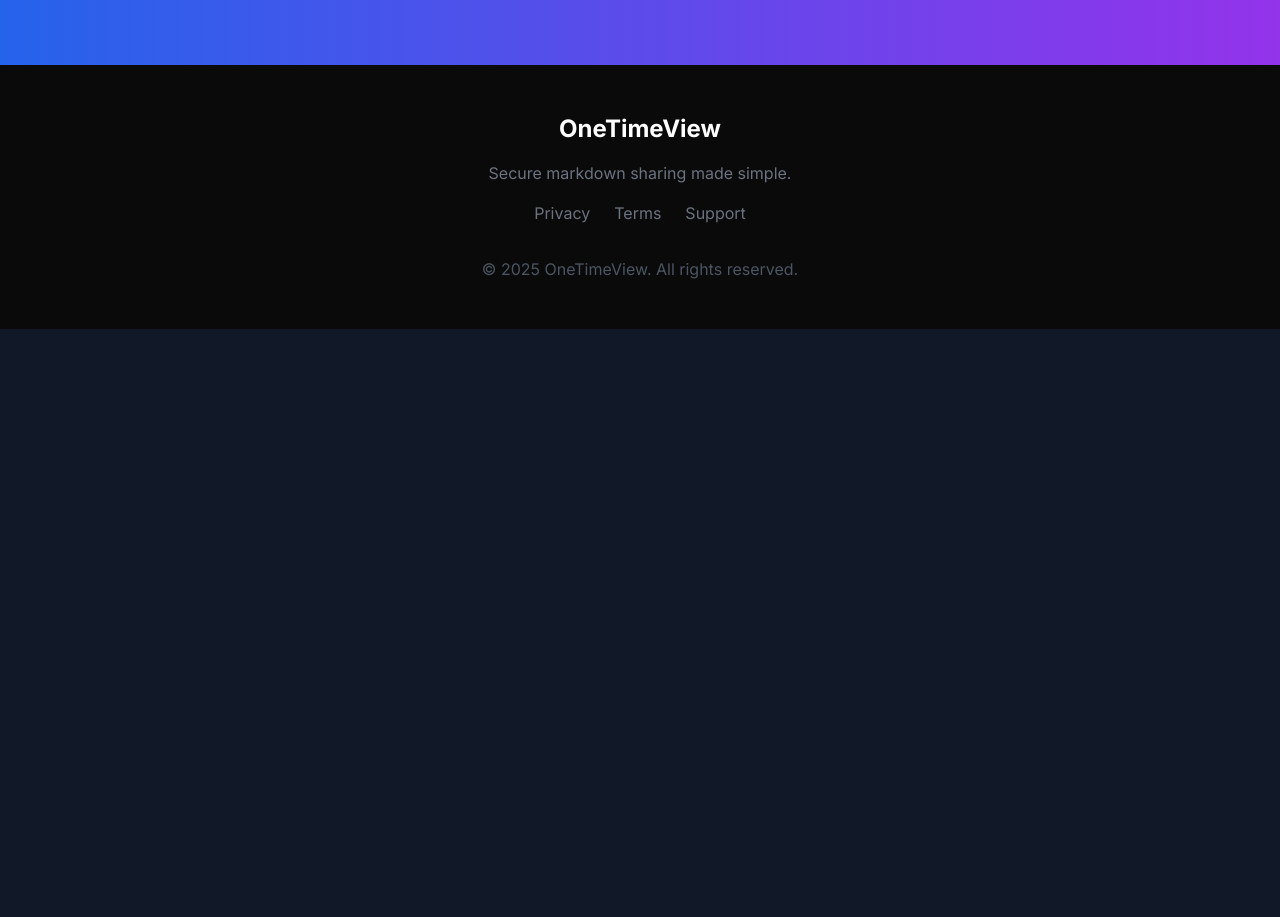
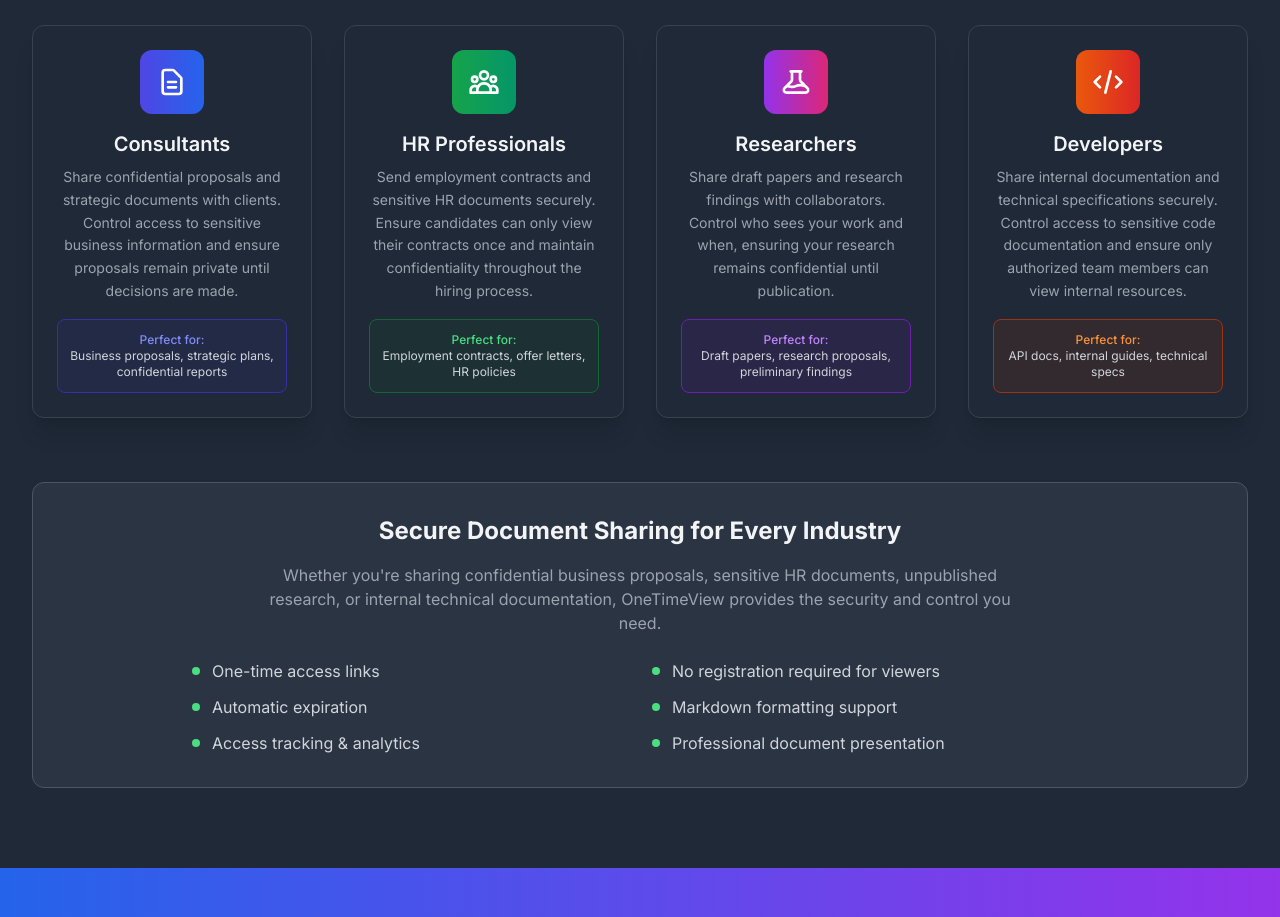
Before and after one commit to thisloadme/onetimeview, a Nuxt app: page / in a window 1280 px wide. Shown: the part 1880-2797 px from the top of the page. Before the commit the page ends 2209 px from the top, so only its background shows below. Built offline with nearby package versions, Linux system fonts and the light colour scheme.

Commit message:
Enhance authentication flow and user experience: redirect to original URL after login, update middleware for guest access, and improve landing page content to target specific user groups including consultants, HR professionals, researchers, and developers.

```diff
--- a/middleware/auth.ts
+++ b/middleware/auth.ts
@@ -4,6 +4,7 @@ export default defineNuxtRouteMiddleware(async (to, from) => {
   try {
     await $fetch('/api/auth/me')
   } catch (error) {
-    return navigateTo('/login')
+    // Redirect to login with return URL
+    return navigateTo(`/login?redirect=${encodeURIComponent(to.fullPath)}`)
   }
 })
--- a/pages/index.vue
+++ b/pages/index.vue
@@ -32,7 +32,7 @@
           </span>
         </h1>
         <p class="text-xl text-gray-400 mb-8 max-w-3xl mx-auto">
-          Create beautiful markdown documents and share them with links that automatically expire after a set number of views. Perfect for secure, temporary document sharing.
+          Create beautiful markdown documents and share them with links that automatically expire after a set number of views. Perfect for consultants, HR professionals, researchers, and developers who need secure, controlled document sharing.
         </p>
         <div class="flex flex-col sm:flex-row gap-4 justify-center">
           <NuxtLink to="/register" class="btn-primary text-lg px-8 py-3">
@@ -99,7 +99,7 @@
             How It Works
           </h2>
           <p class="text-xl text-gray-400">
-            Simple, secure, and straightforward document sharing in three easy steps.
+            Simple, secure, and straightforward document sharing in three easy steps. Perfect for consultants, HR professionals, researchers, and developers.
           </p>
         </div>
 
@@ -131,6 +131,132 @@
       </div>
     </section>
 
+    <!-- Target Users Section -->
+    <section class="py-20 bg-gray-800">
+      <div class="max-w-7xl mx-auto px-4 sm:px-6 lg:px-8">
+        <div class="text-center mb-16">
+          <h2 class="text-4xl font-bold text-gray-100 mb-4">
+            Who Uses OneTimeView?
+          </h2>
+          <p class="text-xl text-gray-400 max-w-2xl mx-auto">
+            Trusted by professionals across industries who need secure, controlled document sharing for sensitive information.
+          </p>
+        </div>
+
+        <div class="grid md:grid-cols-2 lg:grid-cols-4 gap-8">
+          <!-- Consultants -->
+          <div class="card text-center group hover:transform hover:scale-105 transition-all duration-300">
+            <div class="w-16 h-16 bg-gradient-to-r from-indigo-600 to-blue-600 rounded-xl flex items-center justify-center mx-auto mb-4 group-hover:shadow-lg">
+              <svg class="w-8 h-8 text-white" fill="none" stroke="currentColor" viewBox="0 0 24 24">
+                <path stroke-linecap="round" stroke-linejoin="round" stroke-width="2" d="M9 12h6m-6 4h6m2 5H7a2 2 0 01-2-2V5a2 2 0 012-2h5.586a1 1 0 01.707.293l5.414 5.414a1 1 0 01.293.707V19a2 2 0 01-2 2z"></path>
+              </svg>
+            </div>
+            <h3 class="text-xl font-semibold text-gray-100 mb-2">Consultants</h3>
+            <p class="text-gray-400 text-sm leading-relaxed">
+              Share confidential proposals and strategic documents with clients. Control access to sensitive business information and ensure proposals remain private until decisions are made.
+            </p>
+            <div class="mt-4 p-3 bg-indigo-900/20 rounded-lg border border-indigo-800">
+              <p class="text-indigo-400 text-xs font-medium">Perfect for:</p>
+              <p class="text-gray-300 text-xs">Business proposals, strategic plans, confidential reports</p>
+            </div>
+          </div>
+
+          <!-- HR Professionals -->
+          <div class="card text-center group hover:transform hover:scale-105 transition-all duration-300">
+            <div class="w-16 h-16 bg-gradient-to-r from-green-600 to-emerald-600 rounded-xl flex items-center justify-center mx-auto mb-4 group-hover:shadow-lg">
+              <svg class="w-8 h-8 text-white" fill="none" stroke="currentColor" viewBox="0 0 24 24">
+                <path stroke-linecap="round" stroke-linejoin="round" stroke-width="2" d="M17 20h5v-2a3 3 0 00-5.356-1.857M17 20H7m10 0v-2c0-.656-.126-1.283-.356-1.857M7 20H2v-2a3 3 0 015.356-1.857M7 20v-2c0-.656.126-1.283.356-1.857m0 0a5.002 5.002 0 019.288 0M15 7a3 3 0 11-6 0 3 3 0 016 0zm6 3a2 2 0 11-4 0 2 2 0 014 0zM7 10a2 2 0 11-4 0 2 2 0 014 0z"></path>
+              </svg>
+            </div>
+            <h3 class="text-xl font-semibold text-gray-100 mb-2">HR Professionals</h3>
+            <p class="text-gray-400 text-sm leading-relaxed">
+              Send employment contracts and sensitive HR documents securely. Ensure candidates can only view their contracts once and maintain confidentiality throughout the hiring process.
+            </p>
+            <div class="mt-4 p-3 bg-green-900/20 rounded-lg border border-green-800">
+              <p class="text-green-400 text-xs font-medium">Perfect for:</p>
+              <p class="text-gray-300 text-xs">Employment contracts, offer letters, HR policies</p>
+            </div>
+          </div>
+
+          <!-- Researchers -->
+          <div class="card text-center group hover:transform hover:scale-105 transition-all duration-300">
+            <div class="w-16 h-16 bg-gradient-to-r from-purple-600 to-pink-600 rounded-xl flex items-center justify-center mx-auto mb-4 group-hover:shadow-lg">
+              <svg class="w-8 h-8 text-white" fill="none" stroke="currentColor" viewBox="0 0 24 24">
+                <path stroke-linecap="round" stroke-linejoin="round" stroke-width="2" d="M19.428 15.428a2 2 0 00-1.022-.547l-2.387-.477a6 6 0 00-3.86.517l-.318.158a6 6 0 01-3.86.517L6.05 15.21a2 2 0 00-1.806.547M8 4h8l-1 1v5.172a2 2 0 00.586 1.414l5 5c1.26 1.26.367 3.414-1.415 3.414H4.828c-1.782 0-2.674-2.154-1.414-3.414l5-5A2 2 0 009 10.172V5L8 4z"></path>
+              </svg>
+            </div>
+            <h3 class="text-xl font-semibold text-gray-100 mb-2">Researchers</h3>
+            <p class="text-gray-400 text-sm leading-relaxed">
+              Share draft papers and research findings with collaborators. Control who sees your work and when, ensuring your research remains confidential until publication.
+            </p>
+            <div class="mt-4 p-3 bg-purple-900/20 rounded-lg border border-purple-800">
+              <p class="text-purple-400 text-xs font-medium">Perfect for:</p>
+              <p class="text-gray-300 text-xs">Draft papers, research proposals, preliminary findings</p>
+            </div>
+          </div>
+
+          <!-- Developers -->
+          <div class="card text-center group hover:transform hover:scale-105 transition-all duration-300">
+            <div class="w-16 h-16 bg-gradient-to-r from-orange-600 to-red-600 rounded-xl flex items-center justify-center mx-auto mb-4 group-hover:shadow-lg">
+              <svg class="w-8 h-8 text-white" fill="none" stroke="currentColor" viewBox="0 0 24 24">
+                <path stroke-linecap="round" stroke-linejoin="round" stroke-width="2" d="M10 20l4-16m4 4l4 4-4 4M6 16l-4-4 4-4"></path>
+              </svg>
+            </div>
+            <h3 class="text-xl font-semibold text-gray-100 mb-2">Developers</h3>
+            <p class="text-gray-400 text-sm leading-relaxed">
+              Share internal documentation and technical specifications securely. Control access to sensitive code documentation and ensure only authorized team members can view internal resources.
+            </p>
+            <div class="mt-4 p-3 bg-orange-900/20 rounded-lg border border-orange-800">
+              <p class="text-orange-400 text-xs font-medium">Perfect for:</p>
+              <p class="text-gray-300 text-xs">API docs, internal guides, technical specs</p>
+            </div>
+          </div>
+        </div>
+
+        <!-- Use Cases Summary -->
+        <div class="mt-16 text-center">
+          <div class="bg-gray-700/50 rounded-xl p-8 border border-gray-600">
+            <h3 class="text-2xl font-bold text-gray-100 mb-4">
+              Secure Document Sharing for Every Industry
+            </h3>
+            <p class="text-gray-400 mb-6 max-w-3xl mx-auto">
+              Whether you're sharing confidential business proposals, sensitive HR documents, unpublished research, or internal technical documentation, OneTimeView provides the security and control you need.
+            </p>
+            <div class="grid md:grid-cols-2 gap-6 text-left max-w-4xl mx-auto">
+              <div class="space-y-3">
+                <div class="flex items-center gap-3">
+                  <div class="w-2 h-2 bg-green-400 rounded-full"></div>
+                  <span class="text-gray-300">One-time access links</span>
+                </div>
+                <div class="flex items-center gap-3">
+                  <div class="w-2 h-2 bg-green-400 rounded-full"></div>
+                  <span class="text-gray-300">Automatic expiration</span>
+                </div>
+                <div class="flex items-center gap-3">
+                  <div class="w-2 h-2 bg-green-400 rounded-full"></div>
+                  <span class="text-gray-300">Access tracking & analytics</span>
+                </div>
+              </div>
+              <div class="space-y-3">
+                <div class="flex items-center gap-3">
+                  <div class="w-2 h-2 bg-green-400 rounded-full"></div>
+                  <span class="text-gray-300">No registration required for viewers</span>
+                </div>
+                <div class="flex items-center gap-3">
+                  <div class="w-2 h-2 bg-green-400 rounded-full"></div>
+                  <span class="text-gray-300">Markdown formatting support</span>
+                </div>
+                <div class="flex items-center gap-3">
+                  <div class="w-2 h-2 bg-green-400 rounded-full"></div>
+                  <span class="text-gray-300">Professional document presentation</span>
+                </div>
+              </div>
+            </div>
+          </div>
+        </div>
+      </div>
+    </section>
+
     <!-- CTA Section -->
     <section class="py-20 bg-gradient-to-r from-blue-600 to-purple-600">
       <div class="max-w-4xl mx-auto text-center px-4 sm:px-6 lg:px-8">
@@ -138,7 +264,7 @@
           Ready to Share Securely?
         </h2>
         <p class="text-xl text-blue-100 mb-8">
-          Join thousands of users who trust OneTimeView for their secure document sharing needs.
+          Join consultants, HR professionals, researchers, and developers who trust OneTimeView for their secure document sharing needs.
         </p>
         <NuxtLink to="/register" class="bg-white text-blue-600 font-semibold py-3 px-8 rounded-lg hover:bg-gray-100 transition duration-200 transform hover:scale-105 inline-block">
           Get Started for Free
--- a/pages/login.vue
+++ b/pages/login.vue
@@ -72,7 +72,8 @@
 
 <script setup>
 definePageMeta({
-  layout: false
+  layout: false,
+  middleware: 'guest'
 })
 
 const form = reactive({
@@ -82,6 +83,8 @@ const form = reactive({
 
 const loading = ref(false)
 const error = ref('')
+
+const route = useRoute()
 
 const handleLogin = async () => {
   loading.value = true
@@ -93,7 +96,9 @@ const handleLogin = async () => {
       body: form
     })
 
-    await navigateTo('/dashboard')
+    // Redirect to original URL or dashboard
+    const redirectUrl = route.query.redirect || '/dashboard'
+    await navigateTo(redirectUrl)
   } catch (err) {
     error.value = err.data?.message || 'Login failed'
   } finally {
--- a/pages/register.vue
+++ b/pages/register.vue
@@ -87,7 +87,8 @@
 
 <script setup>
 definePageMeta({
-  layout: false
+  layout: false,
+  middleware: 'guest'
 })
 
 const form = reactive({
```
Also changed, not shown: middleware/guest.ts (added, +12 -0 lines).
